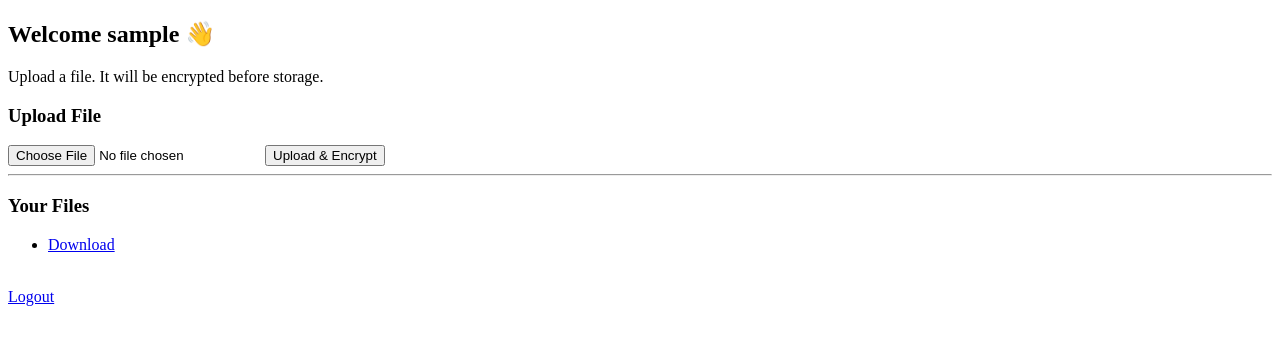
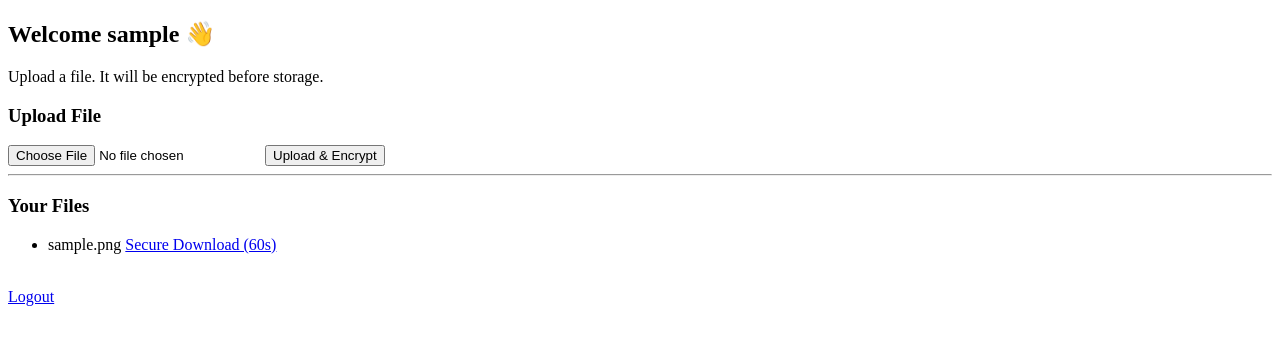
Before and after one commit to Cedric-Raichand/IC_CS_02, a Flask app: page /dashboard in a window 1280 px wide. Shown: the top 345 px of the page. Run offline with Flask 3, Linux system fonts and the light colour scheme; a user stored in the database is signed in; tables that the repository leaves empty hold one stand-in row (values such as "Sample post").

Commit message:
Improvement to the dashboard for better navigation

```diff
--- a/templates/dashboard.html
+++ b/templates/dashboard.html
@@ -29,10 +29,10 @@
 
 <h3>Your Files</h3>
 <ul>
-{% for file in files %}
+{% for file, token in files %}
     <li>
         {{ file.filename }}
-        <a href="/download/{{ file.id }}">Download</a>
+        <a href="/download/{{ file.id }}?token={{ token }}">Secure Download (60s)</a>
     </li>
 {% else %}
     <p>No files uploaded yet</p>
```
